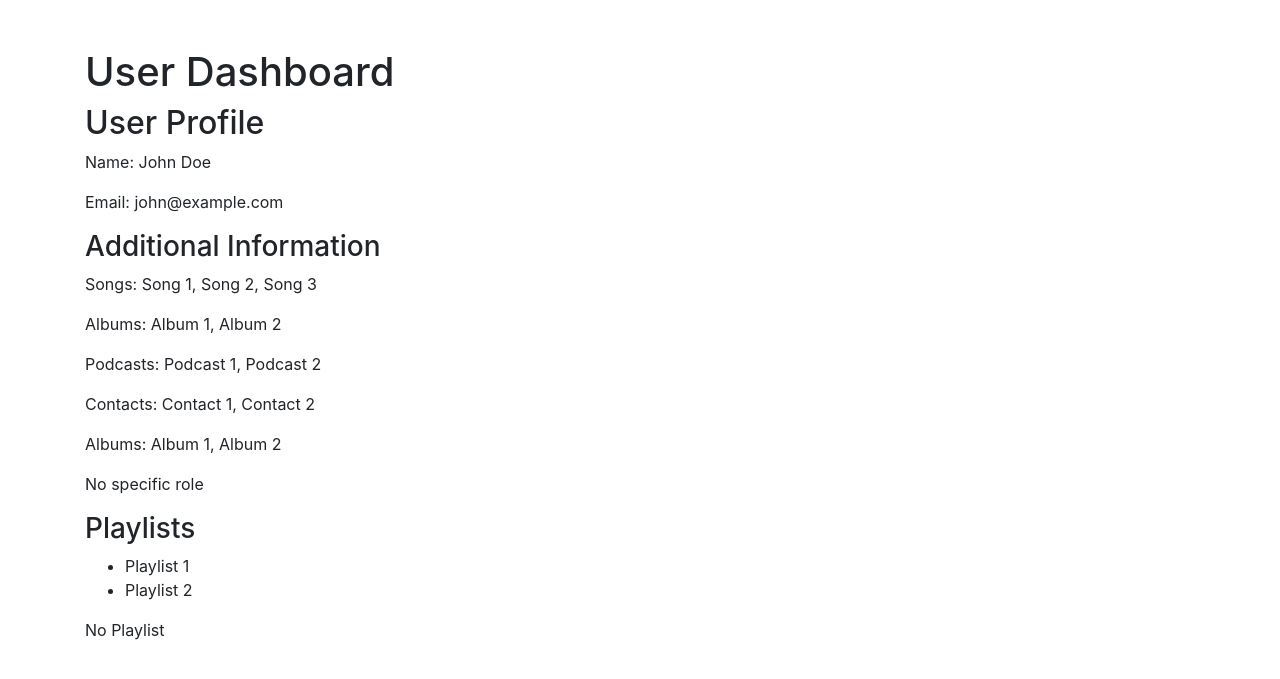
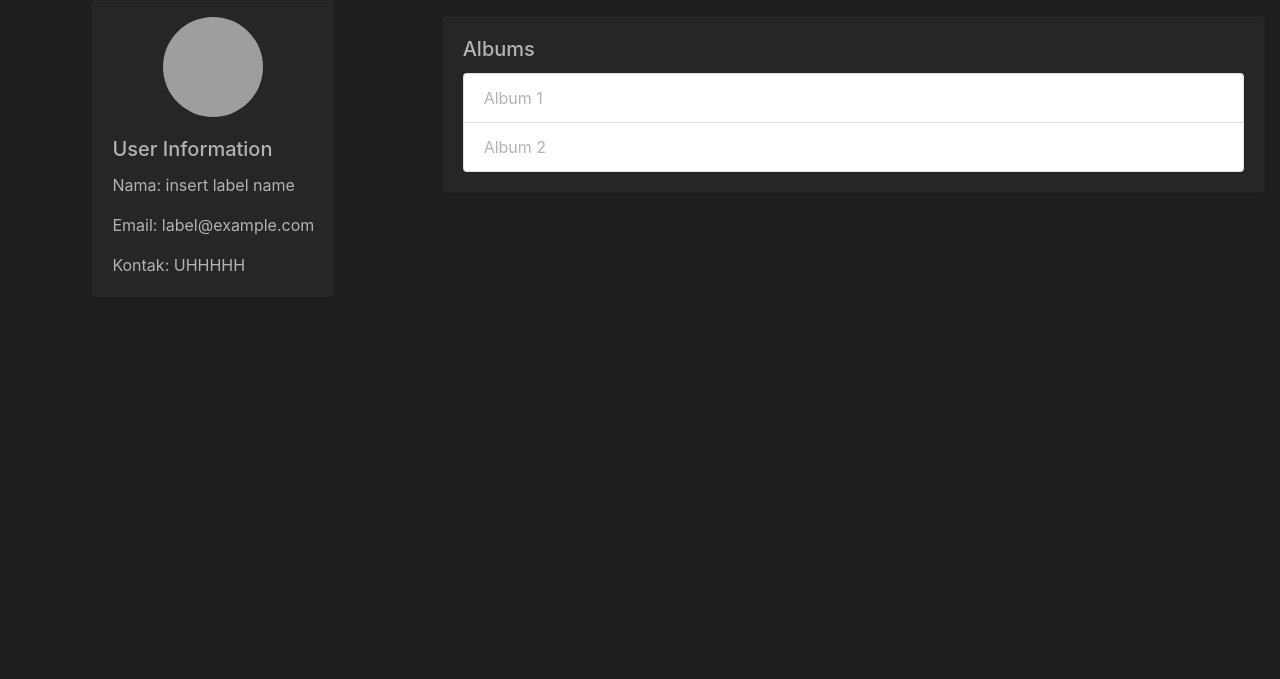
Before and after one commit to BASDAT-A7/marmood, a Django app: template dashboard/templates/dashboard.html in a window 1280 px wide. Shown: the top 679 px of the page. Run offline with Django 5.2, Linux system fonts and the light colour scheme; the template is opened without the code that fills it, so the values that code supplies are empty; some libraries are stand-ins or nearby versions; grey boxes are pictures that could not be loaded.

Commit message:
Frontend finished.

```diff
--- a/dashboard/templates/dashboard.html
+++ b/dashboard/templates/dashboard.html
@@ -1,54 +1,96 @@
+{% load static %}
+
 <!DOCTYPE html>
 <html lang="en">
 <head>
     <meta charset="UTF-8">
     <meta name="viewport" content="width=device-width, initial-scale=1.0">
-        <title>User Dashboard</title>
-        <!-- Include Bootstrap CSS -->
-        <link href="https://maxcdn.bootstrapcdn.com/bootstrap/4.5.2/css/bootstrap.min.css" rel="stylesheet">
-        <!-- Custom CSS -->
+    <title>Dashboard</title>
+    <link rel="stylesheet" href="https://stackpath.bootstrapcdn.com/bootstrap/4.5.2/css/bootstrap.min.css">
+    <link rel="stylesheet" href="{% static "dashboard/dashboard.css" %}">
     <style>
-            /* Add your custom CSS styles here */
+        body {
+            background-color: #1E1E1E;
+            color: #DADADA;
+        }
+        .card {
+            background-color: #262626;
+            color: #B3B3B3;
+        }
     </style>
 </head>
 <body>
-
-    <div class="container mt-5">
-        <h1>User Dashboard</h1>
-        <!-- Display user profile information -->
-        <h2>User Profile</h2>
-        <p>Name: John Doe</p>
-        <p>Email: john@example.com</p>
-        <!-- Show additional fields based on user's role -->
-        <h3>Additional Information</h3>
-        <!-- Conditionals to display role-specific information -->
-        <!-- Songwriter -->
-        <p>Songs: Song 1, Song 2, Song 3</p>
-        <!-- Artist -->
-        <p>Albums: Album 1, Album 2</p>
-        <!-- Podcaster -->
-        <p>Podcasts: Podcast 1, Podcast 2</p>
-        <!-- Label -->
-        <p>Contacts: Contact 1, Contact 2</p>
-        <p>Albums: Album 1, Album 2</p>
-        <!-- User without specific role -->
-        <p>No specific role</p>
-        <!-- Display playlists -->
-        <h3>Playlists</h3>
-        <!-- Conditionals to show playlists or a message if none -->
-        <!-- If user has playlists -->
-        <ul>
-            <li>Playlist 1</li>
-            <li>Playlist 2</li>
+    <div class="container-fluid">
+        <div class="row">
+            <!-- User Information -->
+            <div class="col-md-4 d-flex align-items-center">
+                <div class="card mx-auto">
+                    <div class="card-img-top text-center pt-3">
+                        <img src="user_icon.jpg" alt="User Icon" style="width: 100px; height: 100px; border-radius: 50%;">
+                    </div>
+                    <div class="card-body">
+                        <h5 class="card-title">User Information</h5>
+                        <p class="card-text">Nama: insert label name</p>
+                        <p class="card-text">Email: label@example.com</p>
+                        <p class="card-text">Kontak: UHHHHH</p>
+                        <!--
+                            Bukan untuk label
+                            <p class="card-text">Kota Asal: DKI Jakarta</p>
+                        <p class="card-text">Gender: Male</p>
+                        <p class="card-text">Tempat Lahir: DKI Jakarta</p>
+                        <p class="card-text">Tanggal Lahir: 1/1/2001</p>
+                        <p class="card-text">Roles: Artist, Podcaster</p>-->
+                    </div>
+                </div>
+            </div>
+            <!-- Right column for playlists/songs/etc -->
+            <div class="col-md-8">
+                <!-- Playlists section -->
+                <!--<div class="card" id="list-card">
+                    <div class="card-body">
+                        <h5 class="card-title">Playlists</h5>
+                        <ul class="list-group">
+                            <li class="list-group-item">Playlist 1</li>
+                            <li class="list-group-item">Playlist 2</li>
                         </ul>
-        <!-- If user has no playlists -->
-        <p>No Playlist</p>
+                    </div>
+                </div>-->
+                <!-- Songs section (if user is an artist/songwriter) -->
+                <!--<div class="card mt-3" id="list-card">
+                    <div class="card-body">
+                        <h5 class="card-title">Songs</h5>
+                        <ul class="list-group">
+                            <li class="list-group-item" style="background-color: #8A5CF5; color: #DADADA;">Song 1</li>
+                            <li class="list-group-item">Song 2</li>
+                        </ul>
+                    </div>
+                </div>-->
+                <!-- Podcasts section (if user is a podcaster) -->
+                <!--<div class="card mt-3" id="list-card">
+                    <div class="card-body">
+                        <h5 class="card-title">Podcasts</h5>
+                        <ul class="list-group">
+                            <li class="list-group-item">Podcast 1</li>
+                            <li class="list-group-item">Podcast 2</li>
+                        </ul>
+                    </div>
+                </div>-->
+                <!-- Albums section (if user is a label) -->
+                <div class="card mt-3" id="list-card">
+                    <div class="card-body">
+                        <h5 class="card-title">Albums</h5>
+                        <ul class="list-group">
+                            <li class="list-group-item">Album 1</li>
+                            <li class="list-group-item">Album 2</li>
+                        </ul>
+                    </div>
+                </div>
+            </div>
+        </div>
     </div>
 
-    <!-- Include Bootstrap JS -->
-    <script src="https://ajax.googleapis.com/ajax/libs/jquery/3.5.1/jquery.min.js"></script>
-    <script src="https://cdnjs.cloudflare.com/ajax/libs/popper.js/1.16.0/umd/popper.min.js"></script>
-    <script src="https://maxcdn.bootstrapcdn.com/bootstrap/4.5.2/js/bootstrap.min.js"></script>
-
+    <script src="https://code.jquery.com/jquery-3.5.1.slim.min.js"></script>
+    <script src="https://cdn.jsdelivr.net/npm/@popperjs/core@2.5.4/dist/umd/popper.min.js"></script>
+    <script src="https://stackpath.bootstrapcdn.com/bootstrap/4.5.2/js/bootstrap.min.js"></script>
 </body>
 </html>
--- a/marmood/settings.py
+++ b/marmood/settings.py
@@ -10,6 +10,7 @@ For the full list of settings and their values, see
 https://docs.djangoproject.com/en/5.0/ref/settings/
 """
 
+import os
 from pathlib import Path
 
 # Build paths inside the project like this: BASE_DIR / 'subdir'.
@@ -118,6 +119,9 @@ USE_TZ = True
 # https://docs.djangoproject.com/en/5.0/howto/static-files/
 
 STATIC_URL = 'static/'
+STATICFILES_DIRS = [
+    os.path.join(BASE_DIR, 'static'),
+]
 
 # Default primary key field type
 # https://docs.djangoproject.com/en/5.0/ref/settings/#default-auto-field
--- a/marmood/urls.py
+++ b/marmood/urls.py
@@ -19,6 +19,6 @@ from django.urls import path, include
 
 urlpatterns = [
     path('admin/', admin.site.urls),
-    path('dashboard', include('dashboard.urls')),
-    path('playlist', include('playlist.urls')),
+    path('dashboard/', include('dashboard.urls')),
+    path('playlist/', include('playlist.urls')),
 ]
--- a/playlist/urls.py
+++ b/playlist/urls.py
@@ -1,8 +1,10 @@
 from django.urls import path
 from . import views
-from playlist.views import *
 
 app_name = 'playlist'
 
 urlpatterns = [
+    path('', views.page_kelola_user, name="kelola-user"),
+    path('details/', views.page_user_playlist_detail, name="playlist-details"),
+    path('song/', views.page_play_song, name="play-song"),
 ]
--- /dev/null
+++ b/static/dashboard/dashboard.css
@@ -0,0 +1,8 @@
+body {
+    background-color: #1E1E1E;
+    color: #DADADA;
+}
+.card {
+    background-color: #262626;
+    color: #B3B3B3;
+}
```
Also changed, not shown: playlist/templates/play_song.html (+109 -0 lines), playlist/templates/playlist_details.html (added, +93 -0 lines), playlist/templates/playlist_page.html (+81 -0 lines), playlist/views.py (+8 -1 lines), playlist/templates/play_user_playlist.html (deleted). Lines whose indentation alone changed are shown as unchanged.
